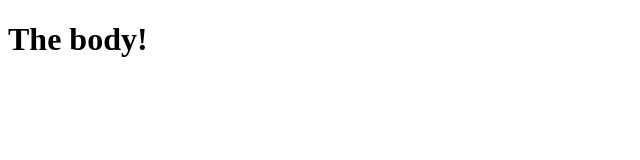
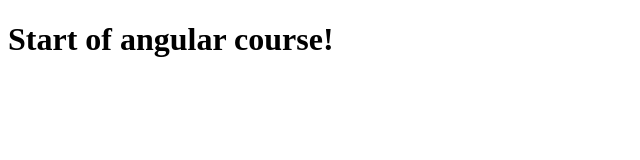
Before and after one commit to rolandruth/angular, a plain HTML site: page index.html in a window 1280 px wide. Shown: the whole page, without its empty margins (0-640 px from the left). Drawn offline with Linux system fonts and the light colour scheme.

Commit message:
next one

```diff
--- a/index.html
+++ b/index.html
@@ -5,6 +5,6 @@
     <title>Its Angular</title>
   </head>
   <body>
-    <h1>The body!</h1>
+    <h1>Start of angular course!</h1>
   </body>
 </html>
```
